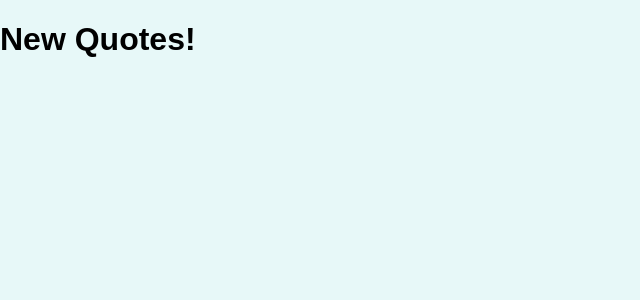
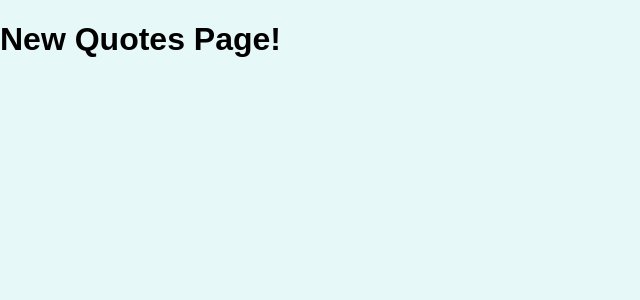
Before and after one commit to shannonerhea/Great-Quotes, a React (Create React App) app in the folder 09-time-to-practice-starting-code/: page /new-quote in a window 1280 px wide. Shown: the top 300 px of the page, without its empty margins (0-640 px from the left). Built offline with nearby package versions, Linux system fonts and the light colour scheme.

Commit message:
added mainNav component, mainNav css and layout css

```diff
--- /dev/null
+++ b/09-time-to-practice-starting-code/src/components/layout/MainNavigation.js
@@ -0,0 +1,5 @@
+
+
+const MainNavigation = () => {};
+
+export default MainNavigation;
--- a/09-time-to-practice-starting-code/src/pages/AllQuotes.js
+++ b/09-time-to-practice-starting-code/src/pages/AllQuotes.js
@@ -1,7 +1,7 @@
 
 const AllQuotes = () => {
     return (
-        <h1>All Quotes!</h1>
+        <h1>All Quotes Page!</h1>
     );
 };
 
--- a/09-time-to-practice-starting-code/src/pages/NewQuote.js
+++ b/09-time-to-practice-starting-code/src/pages/NewQuote.js
@@ -2,7 +2,7 @@
 
 const NewQuote = () => {
     return (
-        <h1>New Quotes!</h1>
+        <h1>New Quotes Page!</h1>
     );
 };
 
--- a/09-time-to-practice-starting-code/src/pages/QuoteDetail.js
+++ b/09-time-to-practice-starting-code/src/pages/QuoteDetail.js
@@ -1,12 +1,17 @@
 import { Fragment } from "react";
-import { useParams } from "react-router-dom";
+import { useParams, Route } from "react-router-dom";
+
+import Comments from "../components/comments/Comments";
 
 const QuoteDetail = () => {
     const params = useParams();
     return(
         <Fragment>
-            <h1>Quote Details!</h1>
+            <h1>Quote Details Page!</h1>
             <p>{params.quoteId}</p>
+            <Route path={`/quotes/${params.quoteId}/comments`}>
+                <Comments />
+            </Route>
             </Fragment>
     );
 };
```
